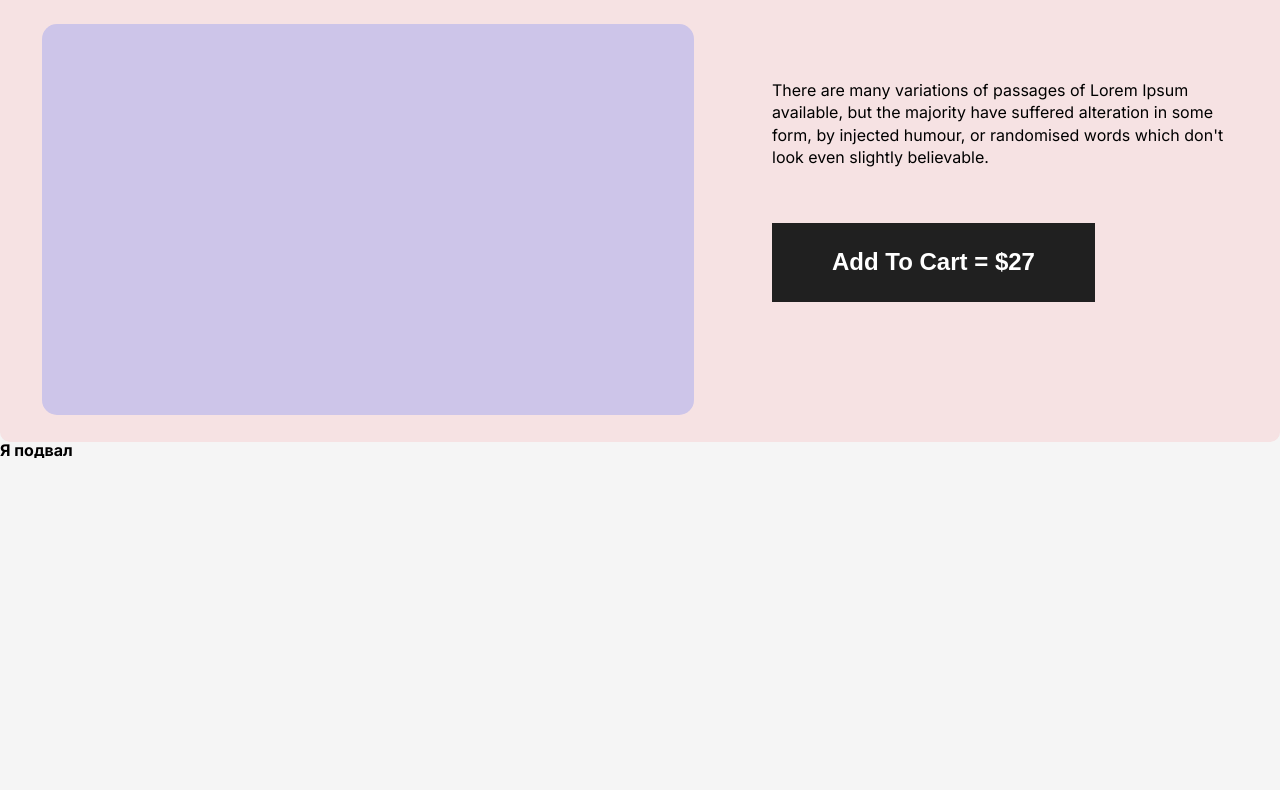
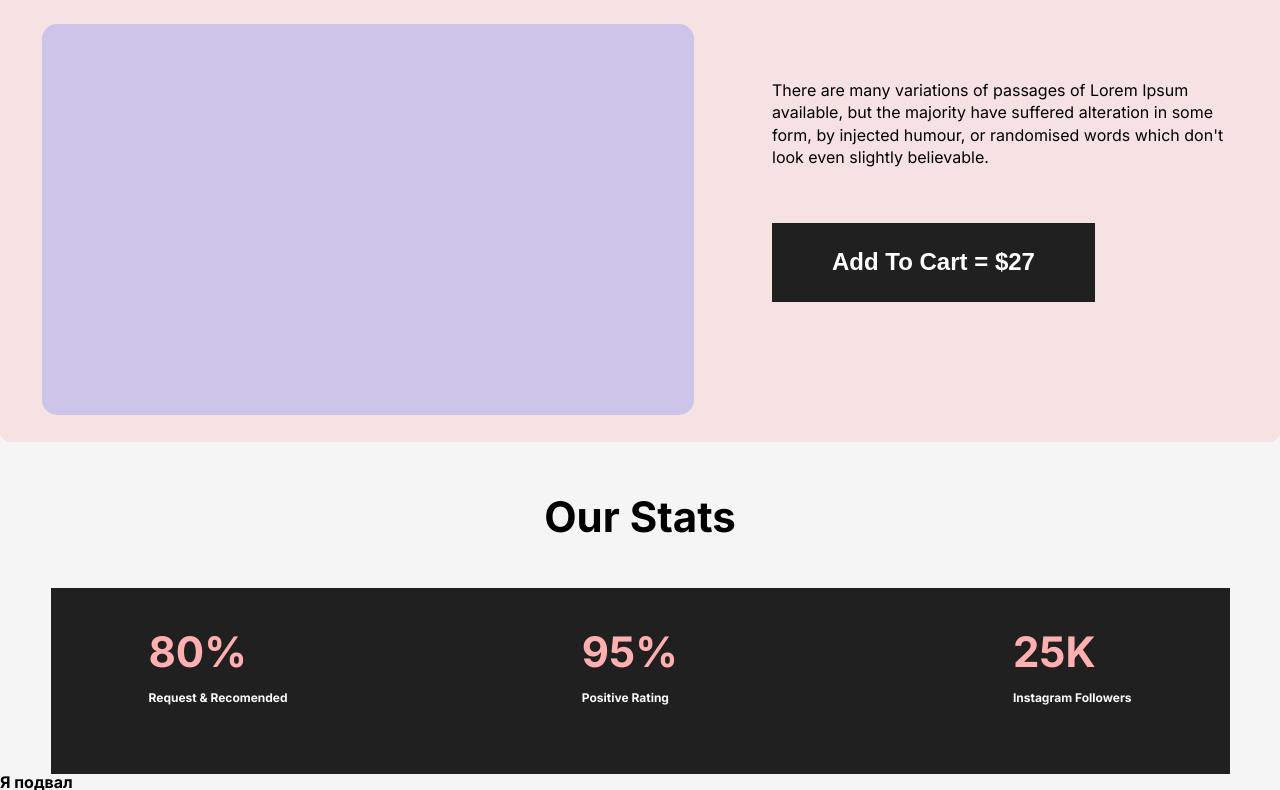
Before and after one commit to jacobstrazhevskyi/landing-page-one, a website built with Parcel: page src/index.html in a window 1280 px wide. Shown: the part 2949-3739 px from the top of the page. Before the commit the page ends 3407 px from the top, so only its background shows below. Built offline with nearby package versions, Linux system fonts and the light colour scheme.

Commit message:
added "our stats" block

```diff
--- a/src/index.html
+++ b/src/index.html
@@ -175,6 +175,25 @@
             </div>
           </div>
         </section>
+        <section class="page__outstats ourstats">
+          <div class="ourstats__container _container">
+            <h3 class="ourstats__title">Our Stats</h3>
+            <div class="ourstats__body">
+              <div class="ourstats__item item-ourstats">
+                <div class="item-ourstats__stat">80%</div>
+                <div class="item-ourstats__description">Request & Recomended</div>
+              </div>
+              <div class="ourstats__item item-ourstats">
+                <div class="item-ourstats__stat">95%</div>
+                <div class="item-ourstats__description">Positive Rating</div>
+              </div>
+              <div class="ourstats__item item-ourstats">
+                <div class="item-ourstats__stat">25K</div>
+                <div class="item-ourstats__description">Instagram Followers</div>
+              </div>
+            </div>
+          </div>
+        </section>
       </main>
       <footer class="footer">
         Я подвал
--- a/src/styles/styles.less
+++ b/src/styles/styles.less
@@ -597,3 +597,57 @@ body {
     padding-top: 28px;
   }
 }
+
+.ourstats {
+  &__container {
+    display: flex;
+    flex-direction: column;
+    align-items: center;
+  }
+
+  &__title {
+    font-weight: 700;
+    font-size: 42px;
+    line-height: 121%;
+    color: #000000;
+    text-align: center;
+    padding-top: 50px;
+    padding-bottom: 45px;
+  }
+
+  &__body {
+    display: flex;
+    flex-wrap: wrap;
+    padding: 39px 98px;
+    max-width: 1192px;
+    background: #202020;
+  }
+
+  &__item {
+    margin-bottom: 30px;
+  }
+}
+
+.item-ourstats {
+  & > *:not(:last-child) {
+    margin-bottom: 12px;
+  }
+
+  &__stat {
+    color: #FFAFAF;
+    font-weight: 700;
+    font-size: 42px;
+    line-height: 121%;
+  }
+
+  &__description {
+    font-weight: 700;
+    font-size: 12px;
+    line-height: 125%;
+    color: #FAFAFA;
+  }
+}
+
+.item-ourstats:not(:last-child) .item-ourstats__stat {
+  margin-right: 335px;
+}
```
Also changed, not shown: src/styles/styles.css.
